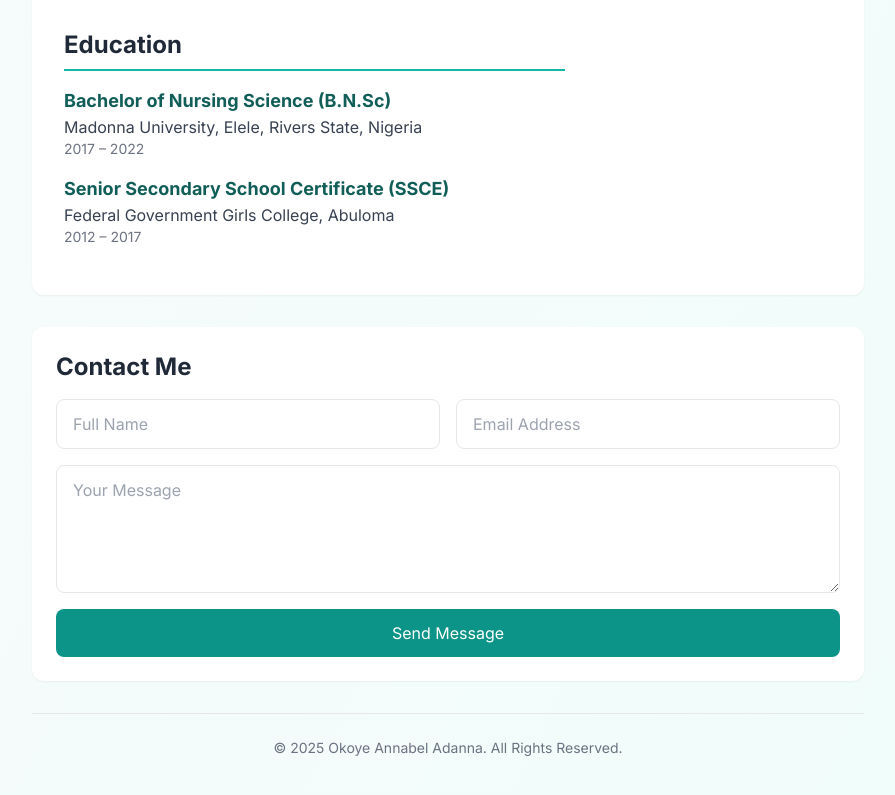
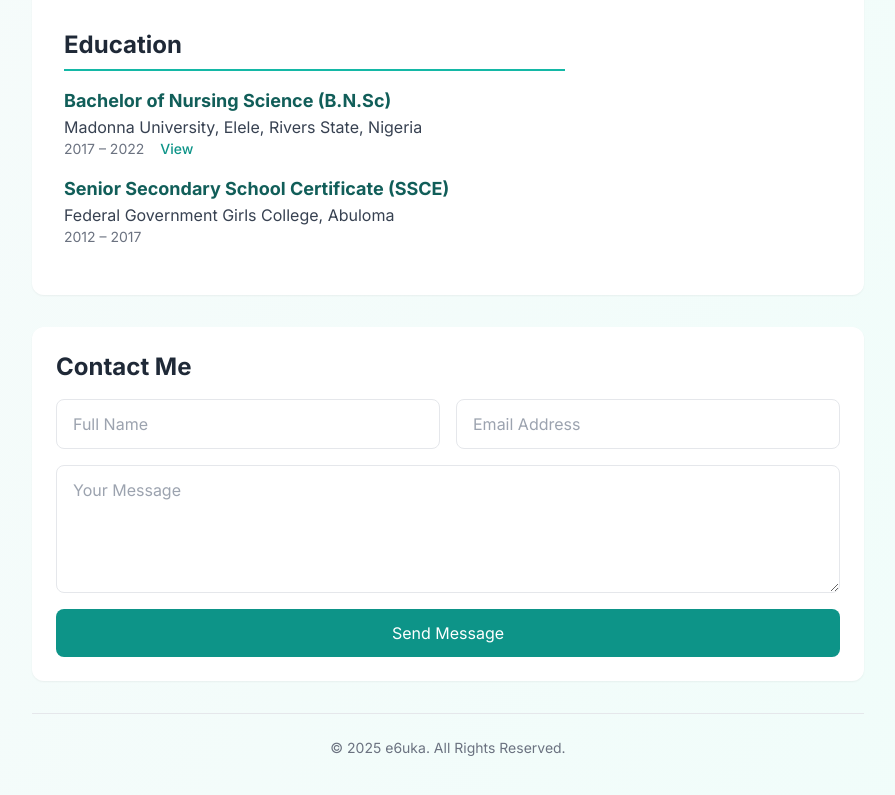
Before and after one commit to e6uka/annabel-porfolio, a plain HTML site: page index.html in a window 1280 px wide. Shown: the part 1825-2620 px from the top of the page, without its empty margins (192-1087 px from the left). Drawn offline with nearby package versions, Linux system fonts and the light colour scheme.

Commit message:
added cert jpeg

```diff
--- a/index.html
+++ b/index.html
@@ -159,7 +159,10 @@
             <div>
               <h3 class="text-lg font-semibold text-teal-800">Bachelor of Nursing Science (B.N.Sc)</h3>
               <p class="text-md text-gray-700">Madonna University, Elele, Rivers State, Nigeria</p>
-              <p class="text-sm text-gray-500">2017 – 2022</p>
+              <div class="flex items-center">
+                <p class="text-sm text-gray-500">2017 – 2022</p>
+                <a href="certificate.jpeg" target="_blank" rel="noopener noreferrer" class="ml-4 text-sm text-teal-600 hover:underline font-medium">View</a>
+              </div>
             </div>
             <div>
               <h3 class="text-lg font-semibold text-teal-800">Senior Secondary School Certificate (SSCE)</h3>
@@ -224,12 +227,11 @@
     </section>
 
     <footer class="text-center mt-8 py-6 border-t text-sm text-gray-500 no-print">
-      © 2025 Okoye Annabel Adanna. All Rights Reserved.
+      © 2025 e6uka. All Rights Reserved.
     </footer>
   </div>
 
   <script>
-    // Small JS to reveal fade-in elements when in viewport for a nicer feel (no external lib)
     const observer = new IntersectionObserver((entries) => {
       entries.forEach(entry => {
         if (entry.isIntersecting) entry.target.classList.add('visible');
@@ -237,7 +239,6 @@
     }, { threshold: 0.12 });
     document.querySelectorAll('.fade-in').forEach(el => {
       observer.observe(el);
-      // Also add visible class to trigger CSS animation once
       el.classList.add('visible');
     });
   </script>
```
Also changed, not shown: certificate.jpeg (added).
